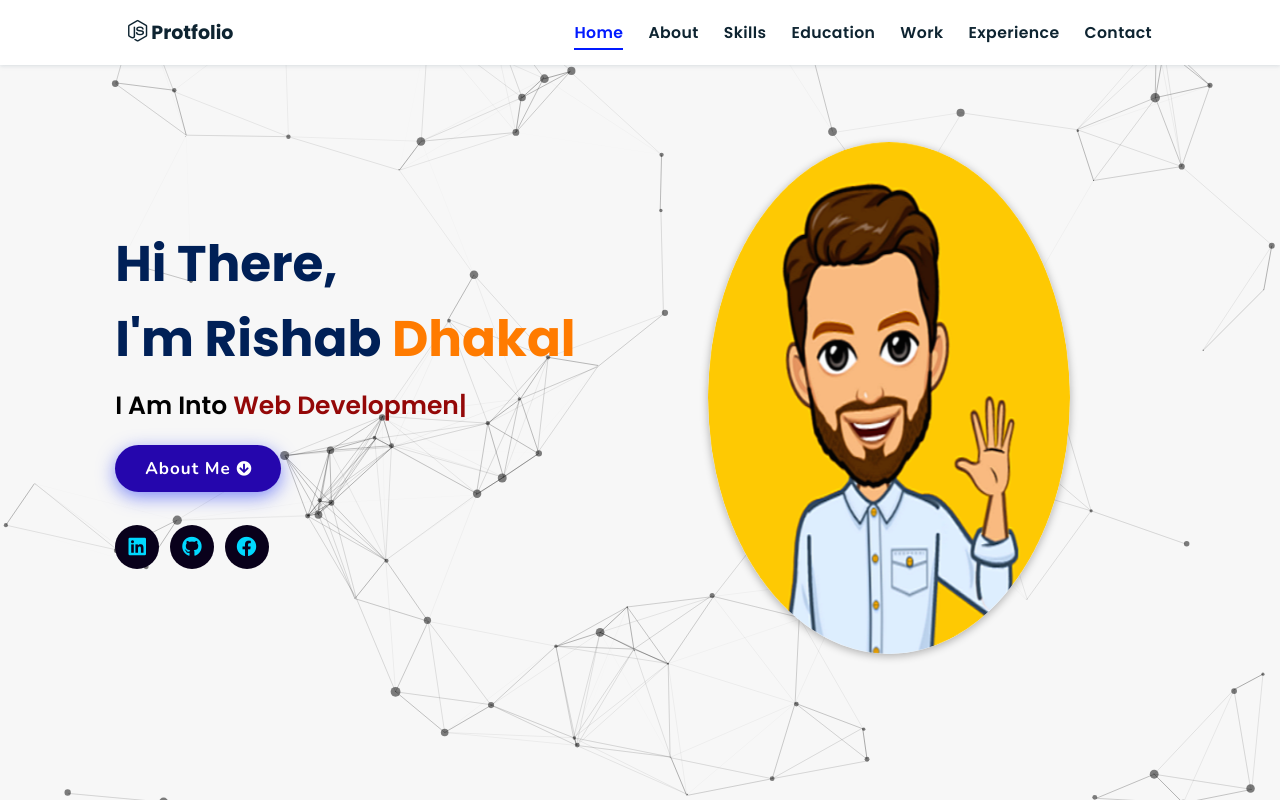
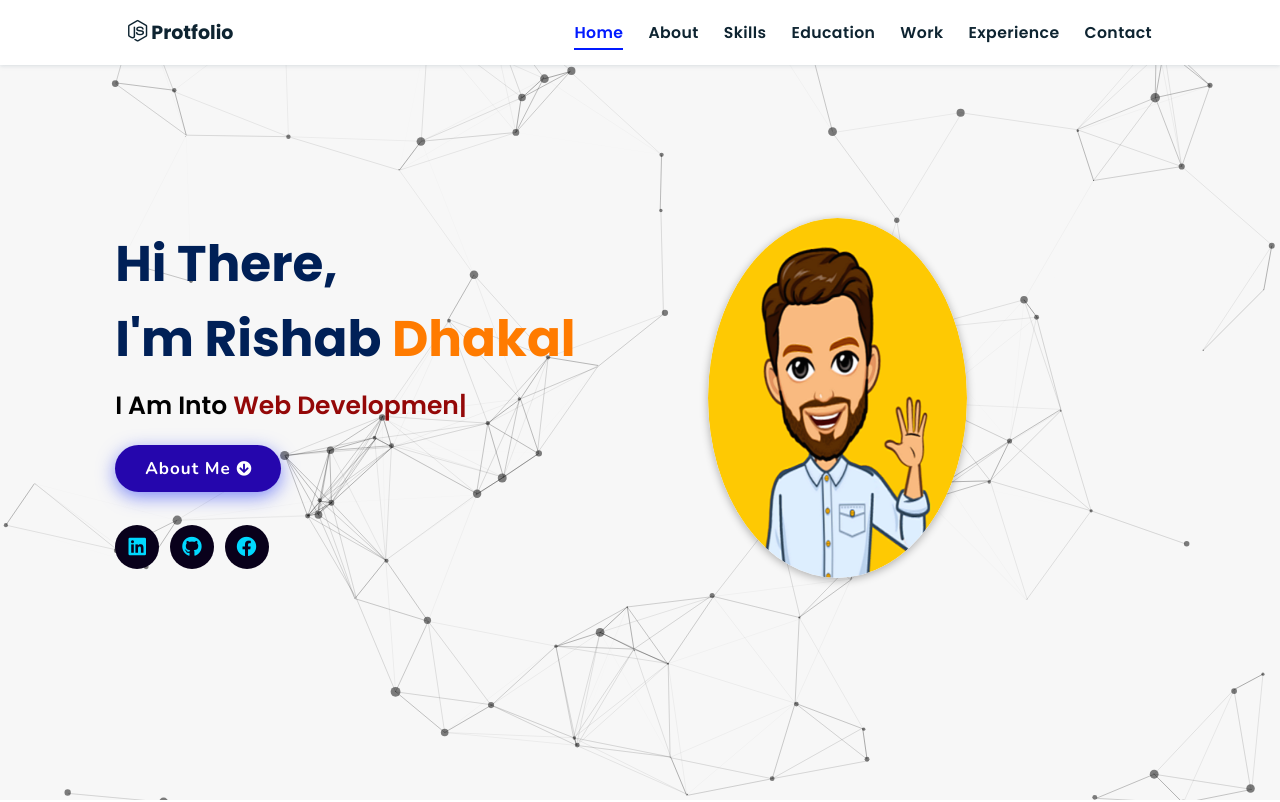
Before and after one commit to RishabDhakal/Protfolio-Website, a plain HTML site: page index.html in a window 1280 px wide. Shown: the top 802 px of the page. Drawn offline with nearby package versions, Linux system fonts and the light colour scheme.

Commit message:
Update style.css

```diff
--- a/assets/css/style.css
+++ b/assets/css/style.css
@@ -212,8 +212,8 @@ header .navbar ul li a:hover {
   z-index: 1;
 }
 .home .image img {
-  width: 70%;
-  height: 64vh;
+  width: 50%;
+  height: 45vh;
   margin-left: 6rem;
   border-radius:50%;
   box-shadow: 0 2px 8px rgba(0, 0, 0, 0.3);
```
